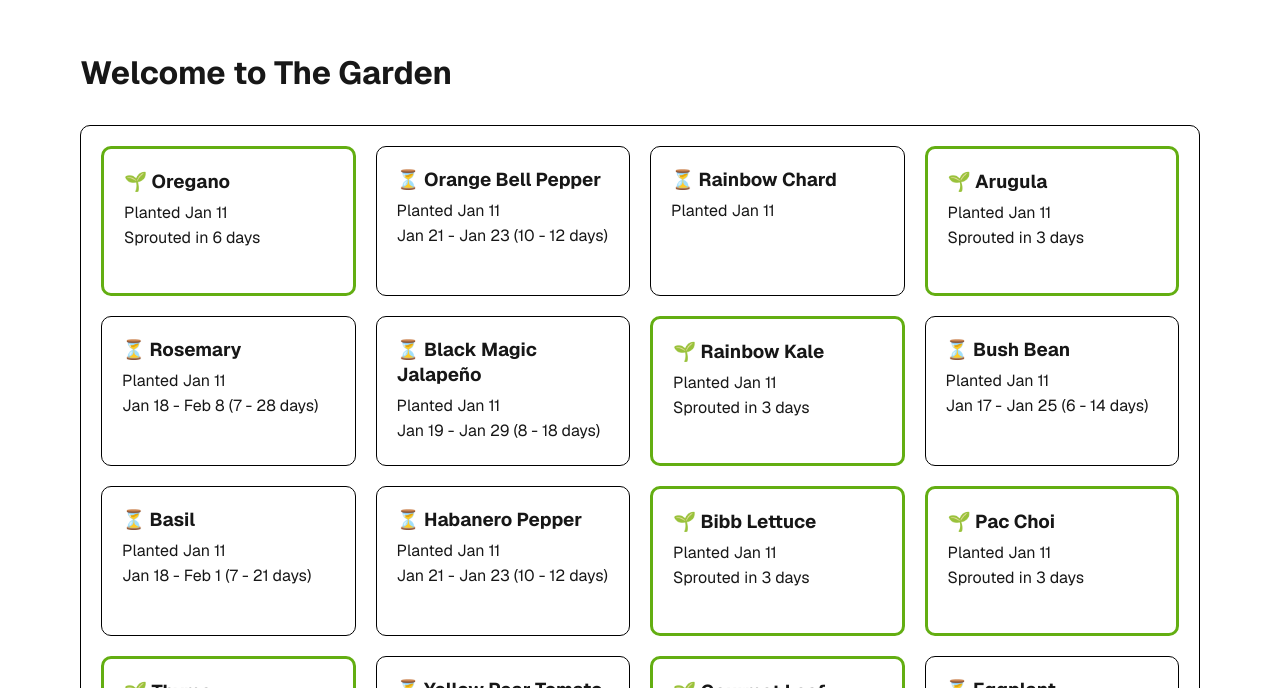
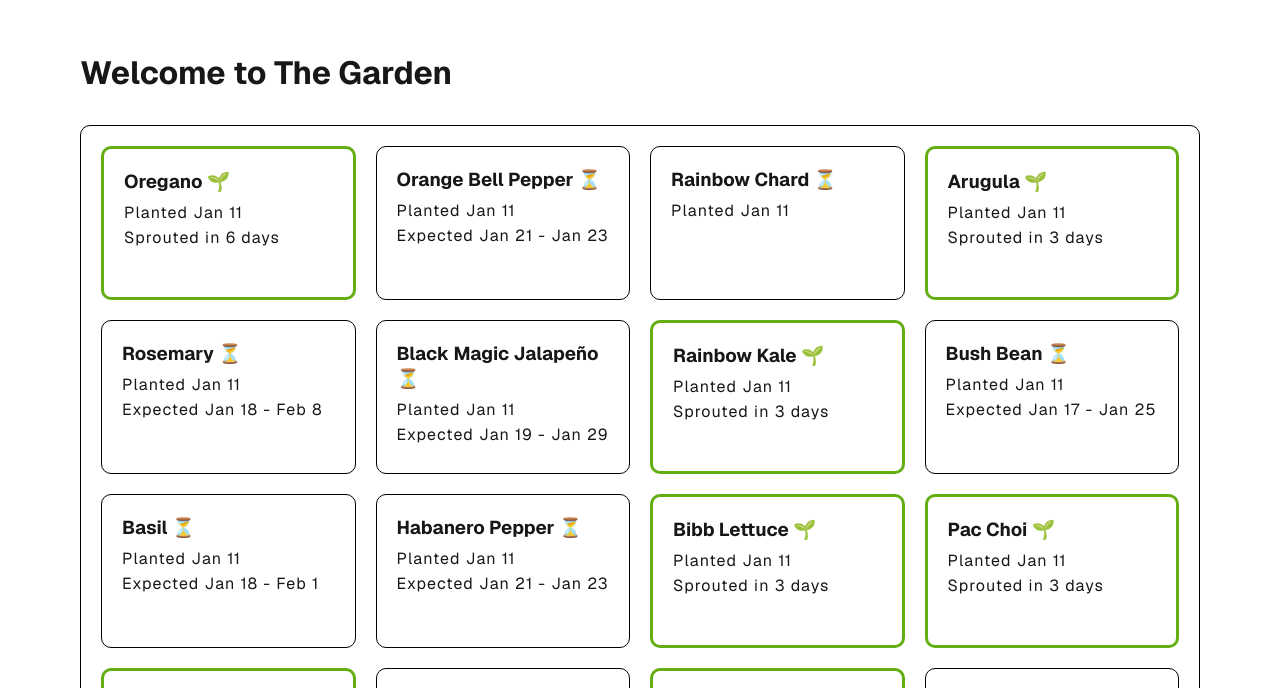
Before and after one commit to amandala/thegarden, a Next.js app: page / in a window 1280 px wide. Shown: the part 112-800 px from the top of the page. Built offline with nearby package versions, Linux system fonts and the light colour scheme.

Commit message:
Plant Info page started

```diff
--- a/src/app/classes.ts
+++ b/src/app/classes.ts
@@ -3,6 +3,7 @@ import {
   GerminationTimeframeDates,
   GerminationTimeframeNumDays,
   SproutEvent,
+  Location,
 } from "./types";
 
 export class Plant {
@@ -14,6 +15,7 @@ export class Plant {
   dateSprouted?: Date;
   germinationTimeframe?: GerminationTimeframeNumDays;
   germinationDates?: GerminationTimeframeDates;
+  location: Location;
 
   constructor({
     name,
@@ -33,12 +35,13 @@ export class Plant {
       rangeEndDays: number;
     };
   }) {
-    this.key = `${cell}-${name}-${datePlanted.getDay()}`;
+    this.key = `${cell}-${name.slice(0, 3)}-${datePlanted.getDay()}`;
     this.name = name;
     this.datePlanted = datePlanted;
     this.cell = cell;
     this.variant = variant;
     this.dateSprouted = dateSprouted;
+    this.location = "tray";
 
     if (germinationTimeframe) {
       this.germinationTimeframe = {
--- a/src/app/components/Plant.module.css
+++ b/src/app/components/Plant.module.css
@@ -12,8 +12,7 @@
   margin-bottom: 8px;
 }
 
-.Cell,
-.PlantedDate {
+.Cell {
   margin-bottom: 4px;
 }
 
--- a/src/app/components/Plant.tsx
+++ b/src/app/components/Plant.tsx
@@ -1,44 +1,10 @@
 import { Plant } from "../classes";
-import { daysBetween, getPrettyDate } from "../helpers";
-import {
-  GerminationTimeframeDates,
-  GerminationTimeframeNumDays,
-} from "../types";
+
 import cx from "classnames";
 
 import styles from "./Plant.module.css";
 import Link from "next/link";
-
-const PlantedDate = ({ date }: { date: Date }) => {
-  return <p className={styles.PlantedDate}>Planted {getPrettyDate(date)}</p>;
-};
-
-const SproutedDate = ({
-  planted,
-  sprouted,
-}: {
-  planted: Date;
-  sprouted: Date;
-}) => {
-  return <p>Sprouted in {daysBetween(planted, sprouted)} days</p>;
-};
-
-const GerminationDates = ({
-  germDates,
-  germDays,
-}: {
-  germDates: GerminationTimeframeDates;
-  germDays?: GerminationTimeframeNumDays;
-}) => {
-  return (
-    <p>
-      {`${getPrettyDate(germDates.startDate)} -
-      ${getPrettyDate(germDates.endDate)} (${germDays?.rangeStartDays} - ${
-        germDays?.rangeEndDays
-      } days)`}
-    </p>
-  );
-};
+import { GerminationDates, PlantedDate, SproutedDays } from "./PlantInfoLines";
 
 export const PlantCell = ({ plant }: { plant: Plant }) => {
   return (
@@ -50,22 +16,19 @@ export const PlantCell = ({ plant }: { plant: Plant }) => {
         key={plant.key}
       >
         <h3 className={styles.Name}>
-          {plant.dateSprouted ? "🌱" : "⏳"} {plant.variant?.toString()}{" "}
-          {plant.name.toString()}
+          {plant.variant?.toString()} {plant.name.toString()}{" "}
+          {plant.dateSprouted ? "🌱" : "⏳"}
         </h3>
         <h4 className={styles.Cell}>Cell: {plant.cell}</h4>
         <PlantedDate date={plant.datePlanted} />
         {plant.dateSprouted && (
-          <SproutedDate
+          <SproutedDays
             planted={plant.datePlanted}
             sprouted={plant.dateSprouted}
           />
         )}
         {plant.germinationDates && !plant.dateSprouted && (
-          <GerminationDates
-            germDates={plant.germinationDates}
-            germDays={plant.germinationTimeframe}
-          />
+          <GerminationDates germDates={plant.germinationDates} />
         )}
       </div>
     </Link>
--- /dev/null
+++ b/src/app/components/PlantInfoCard.module.css
@@ -0,0 +1,3 @@
+.Section {
+  margin: 16px 0;
+}
--- /dev/null
+++ b/src/app/components/PlantInfoLines.tsx
@@ -0,0 +1,61 @@
+import { daysBetween, getPrettyDate } from "../helpers";
+
+import {
+  GerminationTimeframeDates,
+  GerminationTimeframeNumDays,
+  Location,
+} from "../types";
+
+export const PlantedDate = ({ date }: { date: Date }) => {
+  return <p>Planted {getPrettyDate(date)}</p>;
+};
+
+export const SproutedDays = ({
+  planted,
+  sprouted,
+}: {
+  planted: Date;
+  sprouted: Date;
+}) => {
+  return <p>Sprouted in {daysBetween(planted, sprouted)} days</p>;
+};
+
+export const GerminationDates = ({
+  germDates,
+}: {
+  germDates: GerminationTimeframeDates;
+}) => {
+  return (
+    <p>
+      Expected
+      {` ${getPrettyDate(germDates.startDate)} -
+        ${getPrettyDate(germDates.endDate)}`}
+    </p>
+  );
+};
+
+export const GerminationNumDays = ({
+  germDays,
+}: {
+  germDays: GerminationTimeframeNumDays;
+}) => {
+  return (
+    <p>{`Germination range ${germDays?.rangeStartDays} - ${germDays?.rangeEndDays} days`}</p>
+  );
+};
+
+export const PlantLocation = ({
+  location,
+  cell,
+}: {
+  location: Location;
+  cell?: string;
+}) => {
+  const locationMap: { [key in Location]: string } = {
+    tower: "Tower Garden",
+    tray: `Planting Tray${cell ? ` (Cell: ${cell})` : ""}`,
+    garden: "Garden Bed",
+  };
+
+  return <p>Located in {locationMap[location]}</p>;
+};
--- a/src/app/garden-provider.tsx
+++ b/src/app/garden-provider.tsx
@@ -4,6 +4,7 @@ import { createContext } from "react";
 import { getJan11Plants } from "./helpers";
 import { PlantingTray } from "./classes";
 import { sproutEvents } from "./events";
+import React from "react";
 
 export const GardenContext = createContext<{
   plantingTray?: PlantingTray;
@@ -20,7 +21,7 @@ export default function GardenProvider({
   plantingTray.recordSprouts(sproutEvents);
 
   return (
-    <GardenContext.Provider value={{ plantingTray: plantingTray }}>
+    <GardenContext.Provider value={{ plantingTray }}>
       {children}
     </GardenContext.Provider>
   );
--- a/src/app/globals.css
+++ b/src/app/globals.css
@@ -40,3 +40,13 @@ a {
     color-scheme: dark;
   }
 }
+
+h4 {
+  margin-bottom: 4px;
+  letter-spacing: 1.1px;
+}
+
+p {
+  margin-bottom: 4px;
+  letter-spacing: 1.1px;
+}
--- a/src/app/types.ts
+++ b/src/app/types.ts
@@ -12,3 +12,5 @@ export type GerminationTimeframeNumDays = {
   rangeStartDays: number;
   rangeEndDays: number;
 };
+
+export type Location = "tower" | "garden" | "tray";
```
Also changed, not shown: src/app/components/PlantInfoCard.tsx (+27 -5 lines), src/app/plant/[id]/layout.tsx (added, +13 -0 lines), src/app/plant/[id]/styles.module.css (added, +17 -0 lines).
